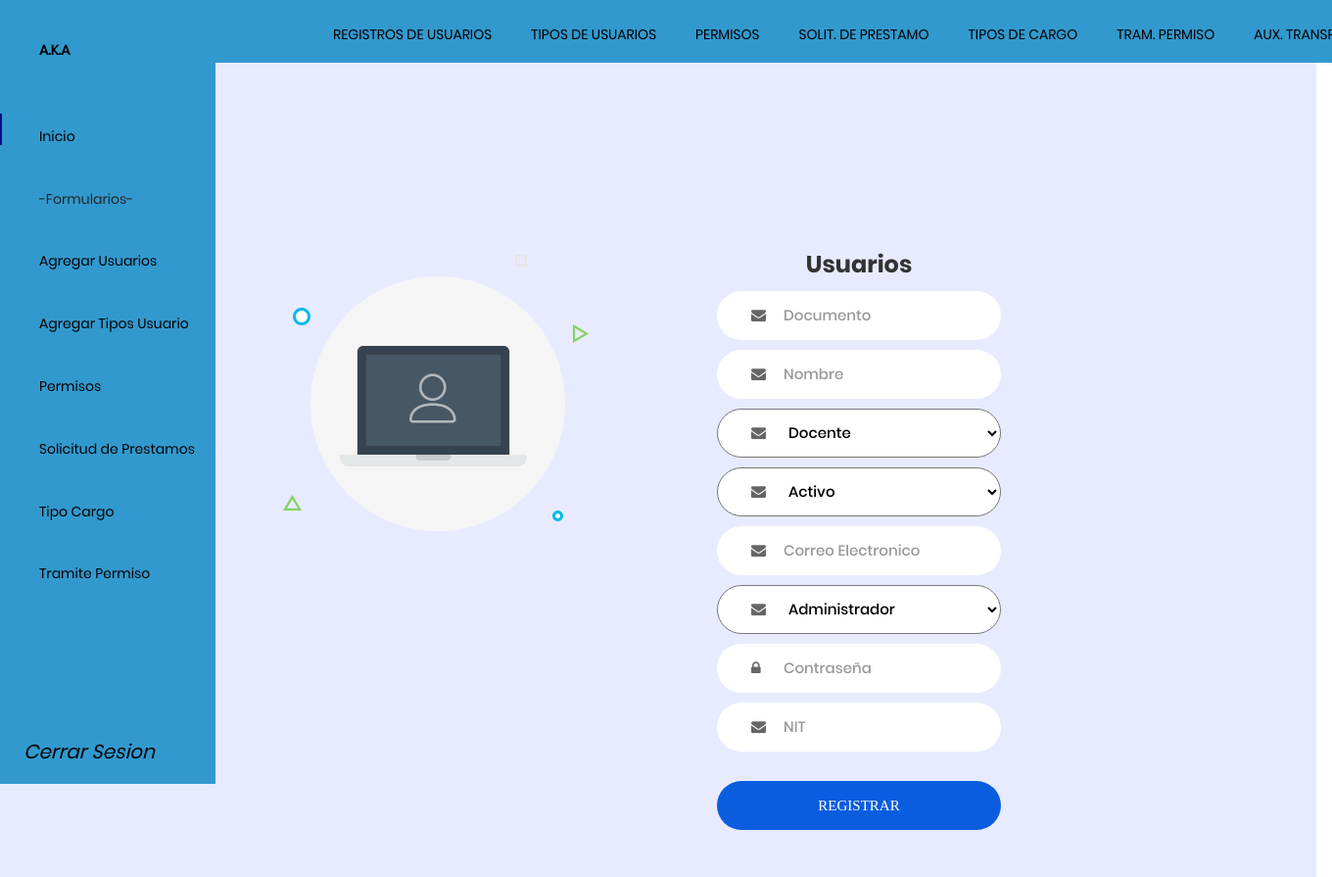
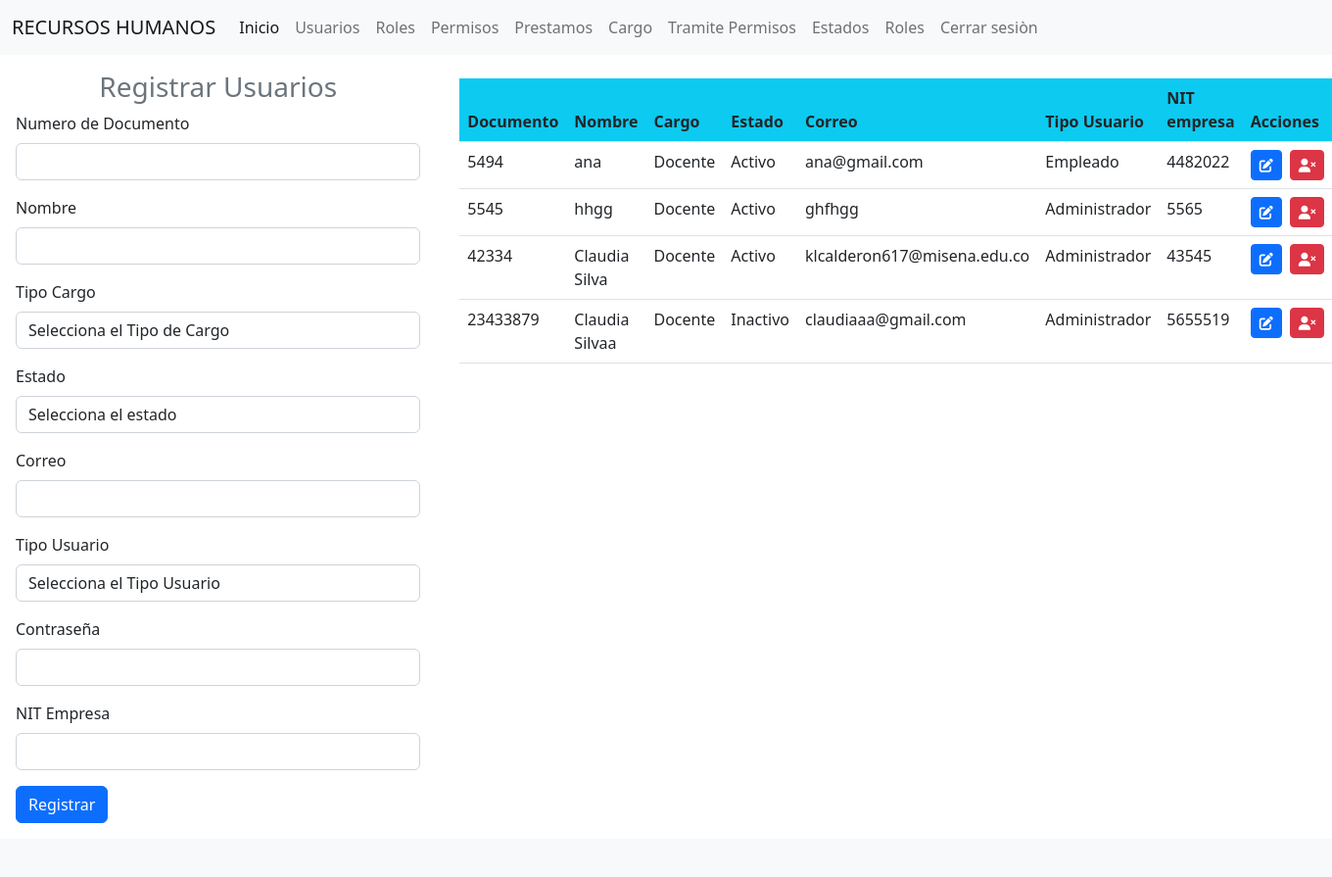
Before and after one commit to Donoso05/RH-Software, a PHP site: page /admin/usuario.php in a window 1360 px wide. Shown: the whole page at 98% size. After the commit the page ends 840 px from the top, so only its background shows below. Run offline with PHP 8.4, Linux system fonts and the light colour scheme; a user stored in the database is signed in; data comes from the database, SQL or seed files in the repository; some libraries are stand-ins or nearby versions; some web fonts are replaced.

Commit message:
Update Admin Interfaz

```diff
--- /dev/null
+++ b/admin/nav.php
@@ -0,0 +1,23 @@
+
+<nav class="navbar navbar-expand-lg bg-light">
+  <div class="container-fluid">
+    <a class="navbar-brand" href="#">RECURSOS HUMANOS</a>
+    <button class="navbar-toggler" type="button" data-bs-toggle="collapse" data-bs-target="#navbarNavAltMarkup" aria-controls="navbarNavAltMarkup" aria-expanded="false" aria-label="Toggle navigation">
+      <span class="navbar-toggler-icon"></span>
+    </button>
+    <div class="collapse navbar-collapse" id="navbarNavAltMarkup">
+      <div class="navbar-nav">
+        <a class="nav-link active" aria-current="page" href="admin.php">Inicio</a>
+        <a class="nav-link" href="usuario.php">Usuarios</a>
+        <a class="nav-link" href="tipos_usuario.php">Roles</a>
+        <a class="nav-link" href="tipo_permiso.php">Permisos</a>
+        <a class="nav-link" href="rango.php">Prestamos</a>
+        <a class="nav-link" href="armas.php">Cargo</a>
+        <a class="nav-link" href="tip_armas.php">Tramite Permisos</a>
+        <a class="nav-link" href="estado.php">Estados</a>
+        <a class="nav-link" href="roles.php">Roles</a>
+        <a class="nav-link" href="../../controller/logout.php">Cerrar sesiòn</a>
+      </div>
+    </div>
+  </div>
+</nav>
--- a/admin/usuario.php
+++ b/admin/usuario.php
@@ -10,110 +10,69 @@
 	}
     require_once("../conexion/conexion.php");
     $db = new Database();
-    $con =$db->conectar();
-?>
-<?php
-    if ((isset($_POST["MM_insert"]))&&($_POST["MM_insert"]=="formreg"))
-    {
-      $id_usuario= $_POST['id_usuario'];
-      $nombre= $_POST['nombre'];
-	  $id_tipo_cargo= $_POST['id_tipo_cargo'];
-	  $id_estado= $_POST['id_estado'];
-      $correo= $_POST['correo'];
-	  $id_tipo_usuario= $_POST['id_tipo_usuario'];
-      $contrasena= $_POST['contrasena'];
-      $nit_empresa= $_POST['nit_empresa'];
+    $con = $db->conectar();
 
-      $sql = $con -> prepare ("SELECT * FROM usuario where id_usuario='$id_usuario'");
-      $sql -> execute();
-      $fila = $sql -> fetchAll(PDO::FETCH_ASSOC);
+    if (isset($_POST["MM_insert"]) && $_POST["MM_insert"] == "formreg") {
+        $id_usuario = $_POST['id_usuario'];
+        $nombre = $_POST['nombre'];
+        $id_tipo_cargo = $_POST['id_tipo_cargo'];
+        $id_estado = $_POST['id_estado'];
+        $correo = $_POST['correo'];
+        $id_tipo_usuario = $_POST['id_tipo_usuario'];
+        $contrasena = $_POST['contrasena'];
+        $nit_empresa = $_POST['nit_empresa'];
 
+        $sql = $con->prepare("SELECT * FROM usuario WHERE id_usuario='$id_usuario'");
+        $sql->execute();
+        $fila = $sql->fetch(PDO::FETCH_ASSOC);
 
-
-      if($id_usuario=="" || $nombre=="" || $id_tipo_cargo=="" || $id_estado=="" || $correo=="" || $contrasena=="" || $nit_empresa=="")
-      {
+        if ($id_usuario == "" || $nombre == "" || $id_tipo_cargo == "" || $id_estado == "" || $correo == "" || $contrasena == "" || $nit_empresa == "") {
             echo '<script>alert ("EXISTEN CAMPOS VACIOS"); </script>';
             echo '<script>window.location="usuario.php"</script>';
-      }
-      else if($fila){
+        } elseif ($fila) {
             echo '<script>alert ("USUARIO YA REGISTRADO"); </script>';
             echo '<script>window.location="usuario.php"</script>';
-      }
-
-
-      else
-      {
-        $password=password_hash($contrasena,PASSWORD_DEFAULT,array("pass"=>12));
-        $insertSQL = $con->prepare ("INSERT INTO usuario(id_usuario,nombre,id_tipo_cargo,id_estado,correo,id_tipo_usuario,contrasena,nit_empresa)
-        VALUES ('$id_usuario','$nombre', '$id_tipo_cargo', '$id_estado', '$correo', '$id_tipo_usuario', '$pass_cifrado','$nit_empresa')");
+        } else {
+            $password = password_hash($contrasena, PASSWORD_DEFAULT, array("cost" => 12)); // Hash de la contraseña
+            $insertSQL = $con->prepare("INSERT INTO usuario(id_usuario, nombre, id_tipo_cargo, id_estado, correo, id_tipo_usuario, contrasena, nit_empresa)
+            VALUES ('$id_usuario', '$nombre', '$id_tipo_cargo', '$id_estado', '$correo', '$id_tipo_usuario', '$password', '$nit_empresa')");
             $insertSQL->execute();
             echo '<script>alert ("Usuario Creado con Exito"); </script>';
             echo '<script>window.location="usuario.php"</script>';
         }
     }
+?>
 
-?>
-<!DOCTYPE html>
+<!doctype html>
 <html lang="en">
+
 <head>
+    <meta charset="utf-8">
+    <meta name="viewport" content="width=device-width, initial-scale=1">
     <title>Usuarios</title>
-	<meta charset="UTF-8">
-	<meta name="viewport" content="width=device-width, initial-scale=1">
-<!--===============================================================================================-->
-	<link rel="icon" type="image/png" href="images/icons/favicon.ico"/>
-<!--===============================================================================================-->
-	<link rel="stylesheet" type="text/css" href="vendor/bootstrap/css/bootstrap.min.css">
-<!--===============================================================================================-->
-	<link rel="stylesheet" type="text/css" href="fonts/font-awesome-4.7.0/css/font-awesome.min.css">
-<!--===============================================================================================-->
-	<link rel="stylesheet" type="text/css" href="vendor/animate/animate.css">
-<!--===============================================================================================-->
-	<link rel="stylesheet" type="text/css" href="vendor/css-hamburgers/hamburgers.min.css">
-<!--===============================================================================================-->
-	<link rel="stylesheet" type="text/css" href="vendor/select2/select2.min.css">
-<!--===============================================================================================-->
-	<link rel="stylesheet" type="text/css" href="css/util.css">
-	<link rel="stylesheet" type="text/css" href="css/tipo_usu.css">
-	<link rel="stylesheet" type="text/css" href="css/sidebar.css">
-<!--===============================================================================================-->
+    <link href="https://cdn.jsdelivr.net/npm/bootstrap@5.2.3/dist/css/bootstrap.min.css" rel="stylesheet" integrity="sha384-rbsA2VBKQhggwzxH7pPCaAqO46MgnOM80zW1RWuH61DGLwZJEdK2Kadq2F9CUG65" crossorigin="anonymous">
+    <script src="https://kit.fontawesome.com/1057b0ffdd.js" crossorigin="anonymous"></script>
 </head>
+
 <body>
-<?php include("sidebar.php") ?>
-	<div class="limiter">
-		<div class="container-login100">
-			<div class="wrap-login100">
-				<div class="login100-pic js-tilt" data-tilt>
-					<img src="images/img-01.png" alt="IMG">
+    <?php include("nav.php") ?>
+    <div class="container-fluid row">
+        <form class="col-4 p-3" method="post" enctype="multipart/form-data">
+            <h3 class="text-center text-secondary">Registrar Usuarios</h3>
+            <div class="mb-3">
+                <label for="usuario" class="form-label">Numero de Documento</label>
+                <input type="number" class="form-control" name="id_usuario" id="id_usuario">
+
             </div>
+            <div class="mb-3">
+                <label for="correo" class="form-label">Nombre</label>
+                <input type="text" class="form-control" name="nombre" id="nombre">
 
-				<form class="login100-form validate-form" method="post">
-					<span class="login100-form-title">
-						Usuarios
-					</span>
-
-					<div class="wrap-input100 validate-input" data-validate = "Ingrese su documento	">
-						<input class="input100" type="number" name="id_usuario" id="id_usuario" placeholder="Documento">
-						<span class="focus-input100"></span>
-						<span class="symbol-input100">
-							<i class="fa fa-envelope" aria-hidden="true"></i>
-						</span>
             </div>
-
-					<div class="wrap-input100 validate-input" data-validate="Ingrese su Nombre">
-    					<input class="input100" type="text" name="nombre" id="nombre" placeholder="Nombre" pattern="[A-Za-zÑñÁáÉéÍíÓóÚú\s]+" title="Solo se permiten letras y espacios">
-    					<span class="focus-input100"></span>
-    					<span class="symbol-input100">
-        					<i class="fa fa-envelope" aria-hidden="true"></i>
-    					</span>
-					</div>
-
-
-					<div class="wrap-input100 validate-input">
-					<span class="focus-input100"></span>
-						<span class="symbol-input100">
-							<i class="fa fa-envelope" aria-hidden="true"></i>
-						</span>
-					<select class="input100" name="id_tipo_cargo">
+			<div class="mb-3">
+                <label for="cargo" class="form-label">Tipo Cargo</label>
+                <select class="form-control" name="id_tipo_cargo">
+                <option value="">Selecciona el Tipo de Cargo</option>
                             <?php
                             $control = $con->prepare("SELECT * FROM tipo_cargo");
                             $control->execute();
@@ -124,14 +83,12 @@
                         </select>
             </div>
 
-					<div class="wrap-input100 validate-input">
-					<span class="focus-input100"></span>
-						<span class="symbol-input100">
-							<i class="fa fa-envelope" aria-hidden="true"></i>
-						</span>
-					<select class="input100" name="id_estado">
+			<div class="mb-3">
+			<label for="estado" class="form-label">Estado</label>
+			<select class="form-control" name="id_estado">
+            <option value="">Selecciona el estado</option>
 							<?php
-							$control = $con->prepare("SELECT * FROM estado where id_estado <= 5");
+							$control = $con->prepare("SELECT * FROM estado where id_estado <= 2");
 							$control->execute();
 							while ($fila = $control->fetch(PDO::FETCH_ASSOC)) {
 								echo "<option value='" . $fila['id_estado'] . "'>" . $fila['estado'] . "</option>";
@@ -140,21 +97,15 @@
 						</select>
 			</div>
 
-
-					<div class="wrap-input100 validate-input" data-validate="Ingrese su Correo">
-						<input class="input100" type="text" name="correo" id="correo" placeholder="Correo Electronico">
-						<span class="focus-input100"></span>
-						<span class="symbol-input100">
-							<i class="fa fa-envelope" aria-hidden="true"></i>
-						</span>
+            <div class="mb-3">
+                <label for="correo" class="form-label">Correo</label>
+                <input type="email" class="form-control" name="correo" id="exampleInputEmail1">
             </div>
 
-					<div class="wrap-input100 validate-input">
-					<span class="focus-input100"></span>
-						<span class="symbol-input100">
-							<i class="fa fa-envelope" aria-hidden="true"></i>
-						</span>
-					<select class="input100" name="id_tipo_usuario">
+			<div class="mb-3">
+			<label for="tipo_suario" class="form-label">Tipo Usuario</label>
+			<select class="form-control" name="id_tipo_usuario">
+            <option value="">Selecciona el Tipo Usuario</option>
 							<?php
 							$control = $con->prepare("SELECT * FROM tipos_usuarios");
 							$control->execute();
@@ -165,64 +116,73 @@
 						</select>
             </div>
 
+            <div class="mb-3">
+                <label for="contrasena" class="form-label">Contraseña</label>
+                <input type="password" name="contrasena" class="form-control" id="exampleInputPassword1">
+            </div>
 
-					<div class="wrap-input100 validate-input" data-validate="Ingrese su Contraseña">
-    					<input class="input100" type="password" name="contrasena" id="contrasena" placeholder="Contraseña" pattern="^(?=.*\d)(?=.*[a-zA-Z]).{10,}$" title="La contraseña debe tener al menos 10 caracteres alfanuméricos">
-    					<span class="focus-input100"></span>
-    					<span class="symbol-input100">
-        					<i class="fa fa-lock" aria-hidden="true"></i>
-    					</span>
+			<div class="mb-3">
+                <label for="nit" class="form-label">NIT Empresa</label>
+                <input type="number" name="nit_empresa" class="form-control" id="nit_empresa">
             </div>
 
 
-					<div class="wrap-input100 validate-input" data-validate = "Ingrese NIT Empresa">
-						<input class="input100" type="number" name="nit_empresa" id="nit_empresa" placeholder="NIT">
-						<span class="focus-input100"></span>
-						<span class="symbol-input100">
-							<i class="fa fa-envelope" aria-hidden="true"></i>
-						</span>
-					</div>
+            <input type="submit" class="btn btn-primary" name="validar" value="Registrar">
+            <input type="hidden" name="MM_insert" value="formreg">
+        </form>
 
-					<div class="container-login100-form-btn">
-					<input class="login100-form-btn" type="submit" name="validar" value="Registrar">
-					<input type="hidden" name="MM_insert" value="formreg">
-					</div>
-				</form>
+        <div class="col-8 p-4">
+            <table class="table">
+                <thead class="bg-info">
+                    <tr>
+                        <th scope="col">Documento</th>
+                        <th scope="col">Nombre</th>
+                        <th scope="col">Cargo</th>
+                        <th scope="col">Estado</th>
+                        <th scope="col">Correo</th>
+                        <th scope="col">Tipo Usuario</th>
+                        <th scope="col">NIT empresa</th>
+						<th scope="col">Acciones</th>
+
+                    </tr>
+                </thead>
+                <tbody>
+                <?php
+    // Consulta de armas
+    $consulta = "SELECT usuario.id_usuario, usuario.nombre, tipo_cargo.cargo AS tipo_cargo, estado.estado AS estado, usuario.correo, tipos_usuarios.tipo_usuario, usuario.contrasena, usuario.nit_empresa
+                 FROM usuario
+                 INNER JOIN tipo_cargo ON usuario.id_tipo_cargo = tipo_cargo.id_tipo_cargo
+                 INNER JOIN tipos_usuarios ON usuario.id_tipo_usuario = tipos_usuarios.id_tipo_usuario
+                 INNER JOIN estado ON usuario.id_estado = estado.id_estado";
+    $resultado = $con->query($consulta);
+
+    while ($fila = $resultado->fetch()) {
+?>
+                        <tr>
+                            <td><?php echo $fila["id_usuario"]; ?></td>
+                            <td><?php echo $fila["nombre"]; ?></td>
+                            <td><?php echo $fila["tipo_cargo"]; ?></td>
+                            <td><?php echo $fila["estado"]; ?></td>
+                            <td><?php echo $fila["correo"]; ?></td>
+							<td><?php echo $fila["tipo_usuario"]; ?></td>
+							<td><?php echo $fila["nit_empresa"]; ?></td>
+
+                            <td>
+                                <div class="text-center">
+                                    <div class="d-flex justify-content-start">
+                                        <a href="edit_usu.php?id=<?php echo $fila["id_usuario"]; ?>" class="btn btn-primary btn-sm me-2"><i class="fa-solid fa-pen-to-square"></i></a>
+                                        <a href="elim_usu.php?id=<?php echo $fila["id_usuario"]; ?>" class="btn btn-danger btn-sm"><i class="fa-solid fa-user-xmark"></i></a>
                                     </div>
                                 </div>
+                            </td>
+                        </tr>
+                <?php
+                        }
+                    ?>
+                </tbody>
+            </table>
         </div>
-	<script>
-function validarContrasena() {
-    var contrasena = document.getElementById('contrasena').value;
-
-    if (contrasena.length < 10) {
-        alert('La contraseña debe tener al menos 10 caracteres alfanuméricos');
-        return false;
-    }
-
-    return true;
-}
-</script>
-	<!--===============================================================================================-->
-	<script src="vendor/jquery/jquery-3.2.1.min.js"></script>
-<!--===============================================================================================-->
-	<script src="vendor/bootstrap/js/popper.js"></script>
-	<script src="vendor/bootstrap/js/bootstrap.min.js"></script>
-<!--===============================================================================================-->
-	<script src="vendor/select2/select2.min.js"></script>
-<!--===============================================================================================-->
-	<script src="vendor/tilt/tilt.jquery.min.js"></script>
-	<script >
-		$('.js-tilt').tilt({
-			scale: 1.1
-		})
-	</script>
-<!--===============================================================================================-->
-	<script src="js/main.js"></script>
-	<script src="js/sidebar.js"></script>
-
-
-
-
+    </div>
+    <script src="https://cdn.jsdelivr.net/npm/bootstrap@5.2.3/dist/js/bootstrap.bundle.min.js" integrity="sha384-kenU1KFdBIe4zVF0s0G1M5b4hcpxyD9F7jL+jjXkk+Q2h455rYXK/7HAuoJl+0I4" crossorigin="anonymous"></script>
 </body>
 </html>
--- a/conexion/conexion.php
+++ b/conexion/conexion.php
@@ -5,7 +5,7 @@ class Database
 
     private $hostname = "localhost";
 
-    private $database = "rh";
+    private $database = "rh2";
 
     private $username = "root";
 
--- a/controller/inicio.php
+++ b/controller/inicio.php
@@ -2,7 +2,7 @@
 $servername = "localhost";
 $username = "root";
 $password = "";
-$dbname = "rh";
+$dbname = "rh2";
 
 try {
     $conexion = new PDO("mysql:host=$servername;dbname=$dbname", $username, $password);
--- a/login.html
+++ b/login.html
@@ -39,7 +39,7 @@
               <h3>Login</h3>
             </div>
             <div class="form-group">
-              <input type="text" name="id_usuario" placeholder="Cédula" class="form-control">
+              <input type="text" name="id_usuario" placeholder="Cedula" class="form-control">
             </div>
             <div class="form-group">
               <input type="password" name="contrasena" placeholder="Contraseña" class="form-control">
```
Also changed, not shown: admin/admin.php (+5 -43 lines), admin/tabla_usuarios.php (deleted, +0 -68 lines), admin/tipo_permiso.php (+59 -72 lines), admin/tipos_usuario.php (+59 -72 lines). Lines whose indentation alone changed are shown as unchanged.
